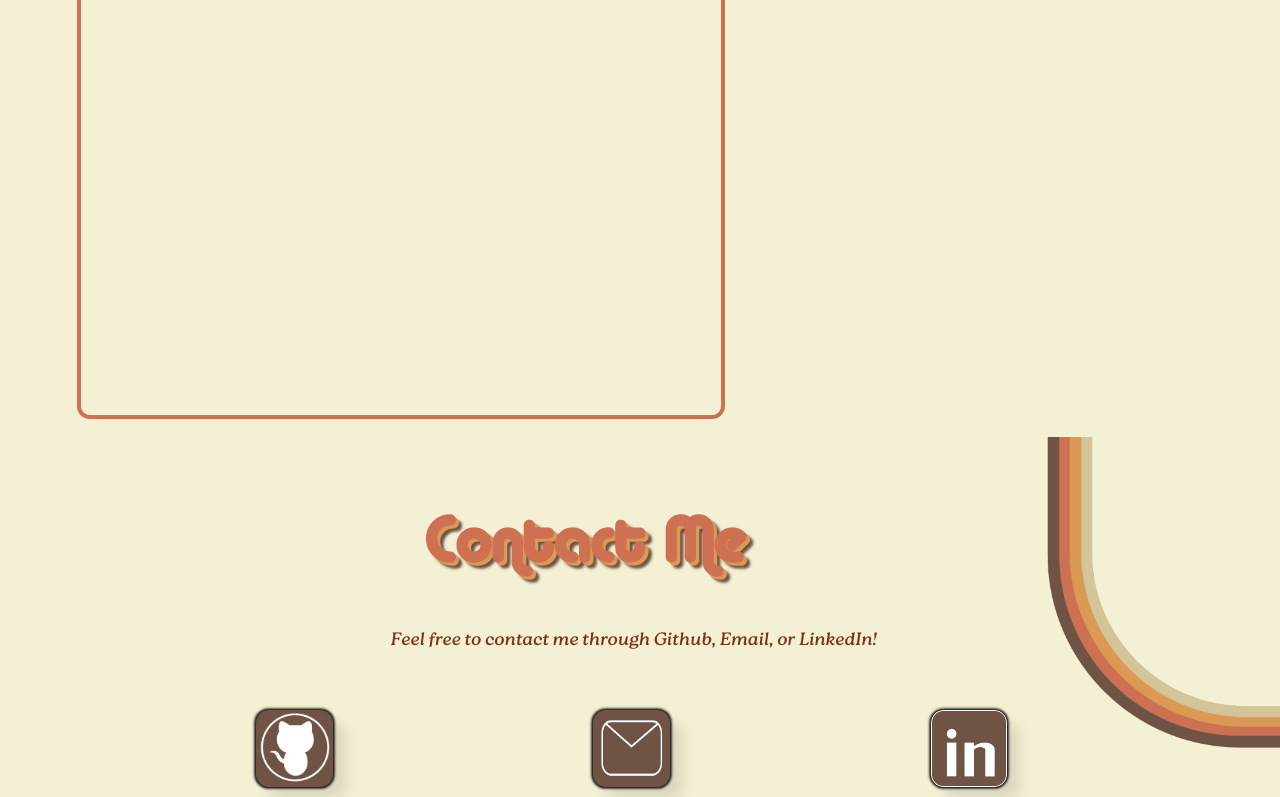
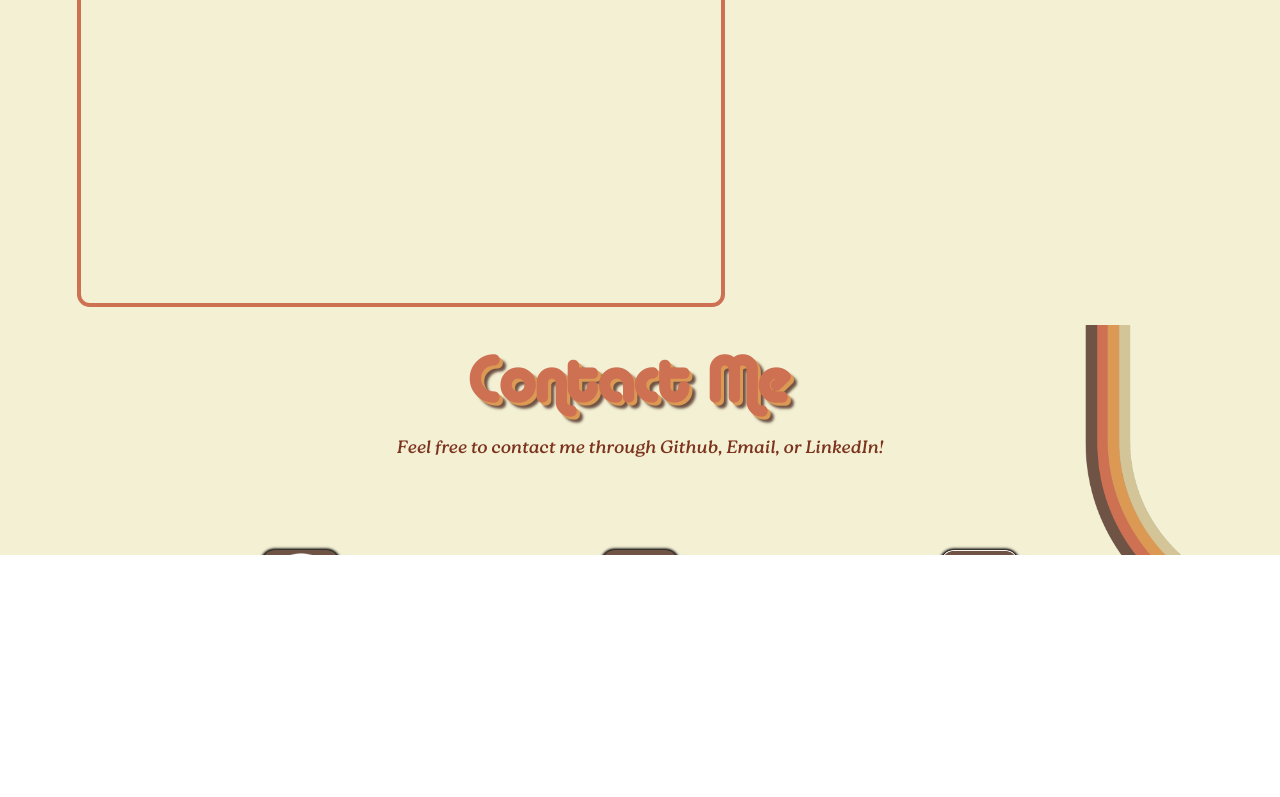
Before and after one commit to Retrope13/Personal-Website, a React (Create React App) app: page / in a window 1280 px wide. Shown: the part 2000-2797 px from the top of the page. After the commit the page ends 2555 px from the top, so only its background shows below. Built offline with nearby package versions, Linux system fonts and the light colour scheme.

Commit message:
working on getting the bottom icons, h2, and content lined up at the bottom

```diff
--- a/src/Home.css
+++ b/src/Home.css
@@ -56,22 +56,24 @@
 
 .hider {
   background-color: #F3F0D4;
-  position: absolute;
-  width: 100vw;
+  position:absolute;
+  right: 0vw;
+  width: 30vw;
   height: 60vh;
   top: 0;
   z-index: 1;
 }
 
+
 section {
-  margin-top: 40vh;
   margin-left: 3vw;
+  top: 10vh;
   width: 70%;
-  position: center;
+  position: relative;
 }
 
 html {
-  scroll-behavior: smooth;
+  scroll-behavior:smooth;
 }
 
 
@@ -111,11 +113,29 @@ iframe {
   background-color: #F3F0D4;
 }
 
+#contactContentDiv {
+  display:flex;
+  justify-content: center;
+  width: 100vw;
+  position: absolute;
+  left: -3vw;
+  top: 0vh;
+}
+
 #contactDiv {
   position: relative;
+  display: flex;
+  justify-content:space-evenly;
   align-items: center;
-  left: 7vw;
-  width: 80vw;
+  left: -3vw;
+  width: 100vw;
+  top: -1vh;
+}
+
+a {
+  width: 6vw;
+  height: 6vw;
+  position: inherit;
 }
 
 
--- a/src/Home.tsx
+++ b/src/Home.tsx
@@ -88,11 +88,13 @@ const StyledH2 = styled.h2`
   `
   const ContactH2 = styled.h2`
     position: relative;
-    display: center;
-    left: 30vw;
+    display: flex;
+    justify-content: center;
+    width: 100vw;
+    top: -3vh;
+    left: -4vw;
     z-index: 1;
     color: #ce7052;
-    top: 3vh;
     font-family: Alba;
     font-size: 5vw;
     background-color: #00000000;
@@ -105,27 +107,28 @@ const StyledH2 = styled.h2`
 
 
 function Home() {
-  const [progress, setProgress] = useState<HTMLElement | null>(null);
-  const [totalHeight, setHeight] = useState<number | null>(null);
-  useEffect(() => {
-    setProgress(document.getElementById("progressbar1"));
-    setHeight(document.body.scrollHeight - window.innerHeight);
 
-  }, []);
+  const progress = document.getElementById("progressbar1");
+  const totalHeight = document.body.scrollHeight - window.innerHeight;
 
 
   //^ the styling for the icons that are placed at the bottom of the page
   const BottomIcons = {
-    top: '0vh',
-    margin: '5vh 10vw',
+    display: "inline-block",
     width: '6vw',
     height: '6vw',
+    top: "0vh"
   }
 
-  //^ the styling for the sentence about contacts at the bottom. I need to make this perfectly in the center. rn i'm guessing
+  //^ the styling for the sentence about contacts at the bottom.
   const ContactContent = {
-    left: '44vh',
-  }
+    display: "flex",
+    justifyContent: "center",
+    width: "100vw",
+    position: "relative",
+    left: "-3vw",
+    top: "-10vh"
+  } as React.CSSProperties;
 
   //^The icon for my resume
   const resumeIcon = {
@@ -136,20 +139,20 @@ function Home() {
 
 
 // ^ Create the function that calculates the height of the progress bar
-document.addEventListener("DOMContentLoaded", function() {
-  if (totalHeight) {
     window.onscroll = function(){
-      let progressHeight = ((window.scrollY * .7) / totalHeight) * 100;
-      console.log(window.scrollY*1.5)
-      console.log(window.innerHeight)
+      let progressHeight;
+      if (totalHeight) {
+        progressHeight = ((window.scrollY * .7) / totalHeight) * 100;
+        console.log(window.scrollY*1.5)
+        console.log(window.innerHeight)
+
+      }
       if (progress) {
         progress.style.height = progressHeight  + "vh"
         progress.style.top = (0 + 'vh')
       }
-    }
-  }
 
-})
+}
 
   return (
 
@@ -189,7 +192,7 @@ document.addEventListener("DOMContentLoaded", function() {
             Subsequently, I extended the functionality by creating an Amazon Alexa skill to complement the application. Leveraging the Alexa developer kit and AWS Lambda,
              I established communication with a Bitbucket repository. The backend of the project was then modified to periodically check the Bitbucket repository for new requests to flip a card.
             <br/>
-            This personal project was a significant learning experience, and I am pleased that I challenged myself in this innovative way."
+            This personal project was a significant learning experience, and I am pleased that I challenged myself in this innovative way.
             <br/><br/>
             The 'Bidder, Faster, Stronger' project was developed as part of Computer Science 458, Blockchain Principles and Applications, a senior-level CS course offered at CSU.
              The primary objective of this project was to create a smart contract deployable on the Ethereum blockchain, leveraging its decentralized nature for an engaging application.
@@ -210,7 +213,7 @@ document.addEventListener("DOMContentLoaded", function() {
 
         <img id="footerImg" alt='A stylistic rounded line that curves downward and to the right off of the screen. The lines are brown, burnt orange, light orange, and a gray cream. ' src={footerImg}/>
           <ContactH2>Contact Me</ContactH2>
-          <Content style={ContactContent}>Feel free to contact me through Github, Email, or LinkedIn!</Content>
+            <Content style={ContactContent}>Feel free to contact me through Github, Email, or LinkedIn!</Content>
           <div id='contactDiv'>
           <a href="https://github.com/Retrope13" target='_blank' rel="noreferrer noopener"><Icon alt="An icon of the github logo. It is in a white, minimalistic style with a brown background." src={github} style={BottomIcons}/> </a>
           <a href="mailto:mckaypable@gmail.com" target='_blank' rel="noreferrer noopener"><Icon alt="An icon of an envelope. It is in a white, minimalistic style with a brown background." src={email} style={BottomIcons}/> </a>
```
